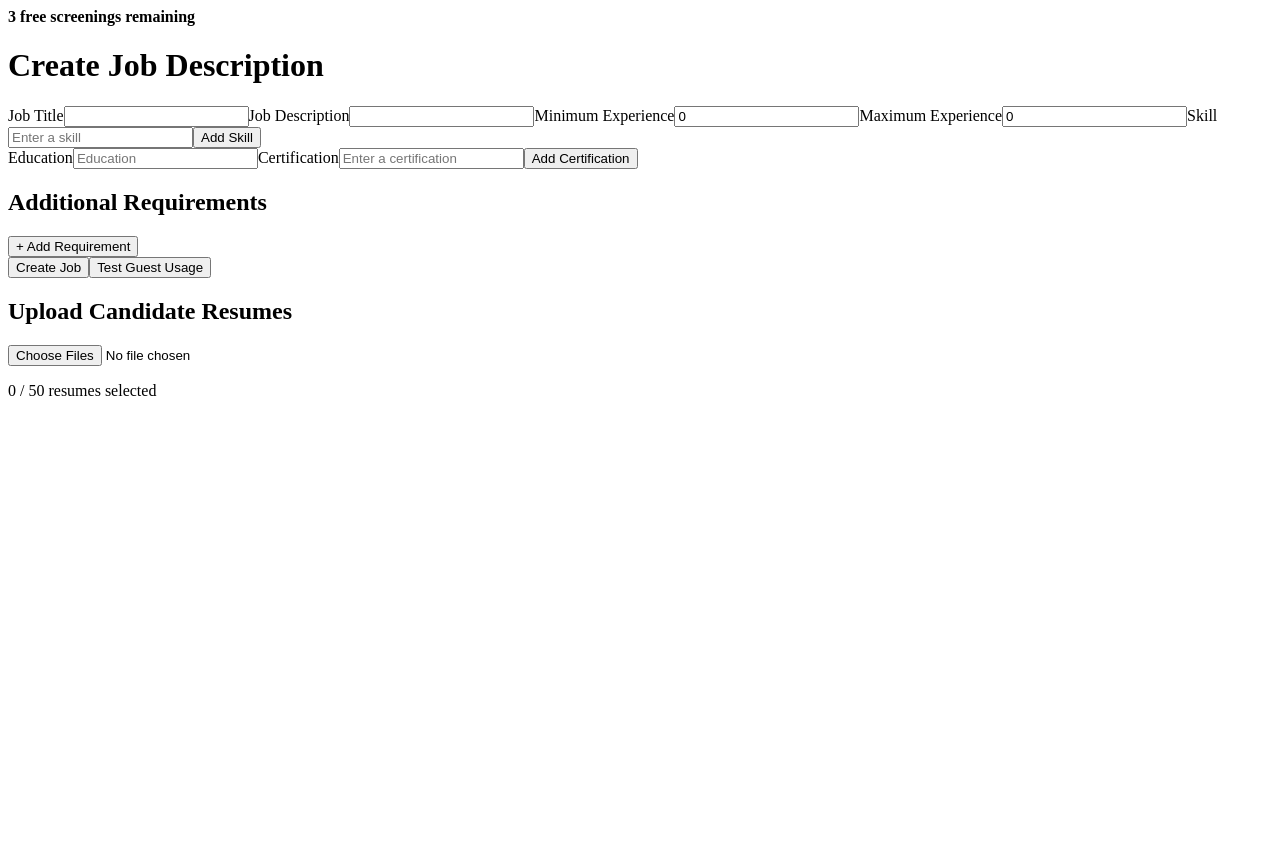
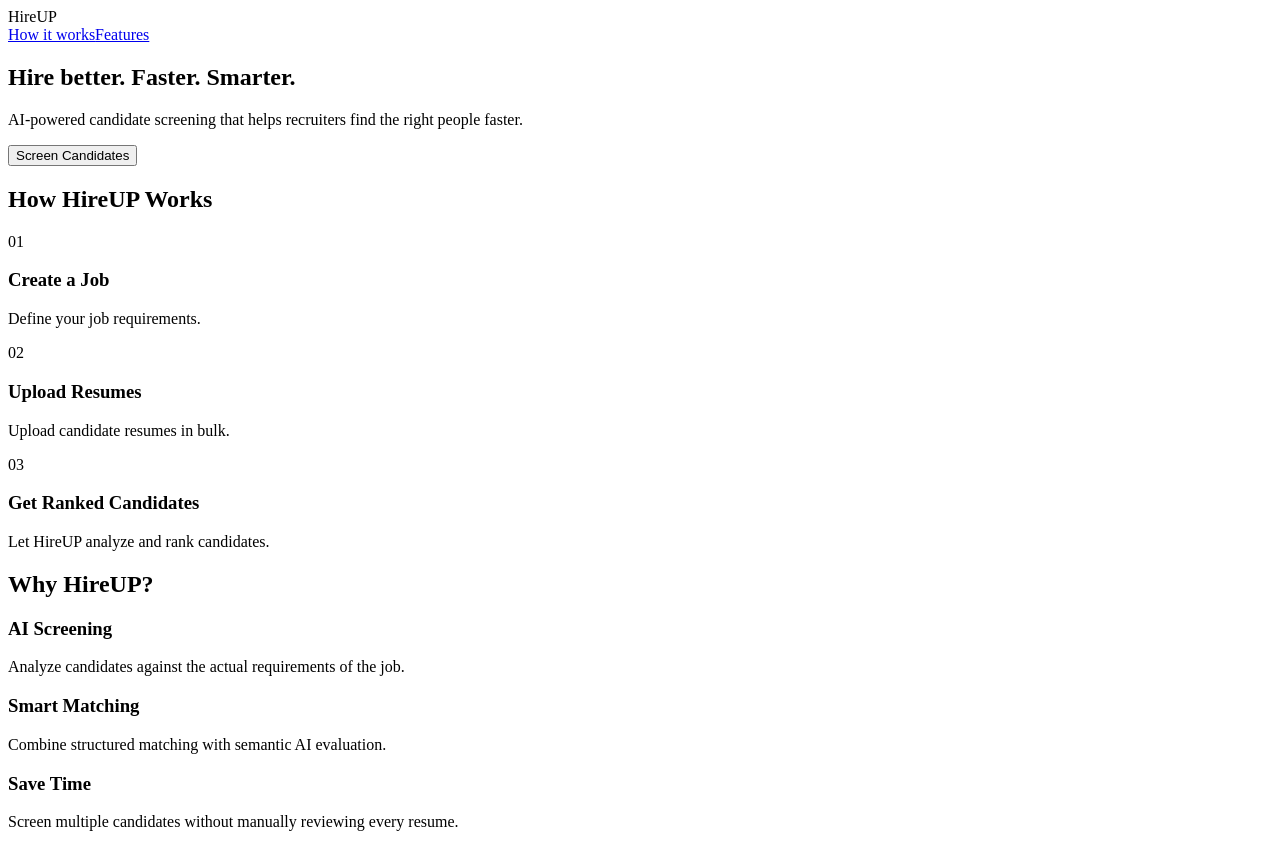
Before and after one commit to Saif-Ali-Warsi/hire-up-frontend, a React (Vite) app: page / in a window 1280 px wide. Before the commit the page ends 800 px from the top, so only its background shows below. Built offline with nearby package versions, Linux system fonts and the light colour scheme.

Commit message:
New components added

```diff
--- a/package.json
+++ b/package.json
@@ -11,7 +11,8 @@
   },
   "dependencies": {
     "react": "^19.2.8",
-    "react-dom": "^19.2.8"
+    "react-dom": "^19.2.8",
+    "react-router-dom": "^7.18.3"
   },
   "devDependencies": {
     "@eslint/js": "^10.0.1",
--- a/src/App.tsx
+++ b/src/App.tsx
@@ -1,14 +1,24 @@
-import JobDescriptionForm from "./components/JobDescriptionForm/JobDescriptionForm";
-import ResumeUpload from "./components/ResumeUpload/ResumeUpload";
+import { BrowserRouter, Routes, Route } from "react-router-dom";
 
+import LandingPage from "./pages/LandingPage";
+import JobDescriptionPage from "./pages/JobDescriptionPage";
+import ResumeUploadPage from "./pages/ResumeUploadPage";
+import ScreeningResultsPage from "./pages/ScreeningResultsPage";
 
-function App() {
+const App = () => {
   return (
-    <>
-      <JobDescriptionForm></JobDescriptionForm>
-      <ResumeUpload />
-    </>
+    <BrowserRouter>
+      <Routes>
+        <Route path="/" element={<LandingPage />} />
+
+        <Route path="/job" element={<JobDescriptionPage />} />
+
+        <Route path="/upload" element={<ResumeUploadPage />} />
+
+        <Route path="/results" element={<ScreeningResultsPage />} />
+      </Routes>
+    </BrowserRouter>
   );
-}
+};
 
 export default App;
--- /dev/null
+++ b/src/components/landing/Features.tsx
@@ -0,0 +1,35 @@
+const Features = () => {
+    return (
+        <section id="features">
+            <h2>Why HireUP?</h2>
+
+            <div>
+                <div>
+                    <h3>AI Screening</h3>
+                    <p>
+                        Analyze candidates against the actual
+                        requirements of the job.
+                    </p>
+                </div>
+
+                <div>
+                    <h3>Smart Matching</h3>
+                    <p>
+                        Combine structured matching with
+                        semantic AI evaluation.
+                    </p>
+                </div>
+
+                <div>
+                    <h3>Save Time</h3>
+                    <p>
+                        Screen multiple candidates without
+                        manually reviewing every resume.
+                    </p>
+                </div>
+            </div>
+        </section>
+    );
+};
+
+export default Features;
--- /dev/null
+++ b/src/components/landing/Hero.tsx
@@ -0,0 +1,18 @@
+const Hero = () => {
+    return (
+        <section>
+            <h1>Hire better. Faster. Smarter.</h1>
+
+            <p>
+                AI-powered candidate screening that helps
+                recruiters find the right people faster.
+            </p>
+
+            <button>
+                Screen Candidates
+            </button>
+        </section>
+    );
+};
+
+export default Hero;
--- /dev/null
+++ b/src/components/landing/HowItWorks.tsx
@@ -0,0 +1,29 @@
+const HowItWorks = () => {
+    return (
+        <section id="how-it-works">
+            <h2>How HireUP Works</h2>
+
+            <div>
+                <div>
+                    <span>01</span>
+                    <h3>Create a Job</h3>
+                    <p>Define your job requirements.</p>
+                </div>
+
+                <div>
+                    <span>02</span>
+                    <h3>Upload Resumes</h3>
+                    <p>Upload candidate resumes in bulk.</p>
+                </div>
+
+                <div>
+                    <span>03</span>
+                    <h3>Get Ranked Candidates</h3>
+                    <p>Let HireUP analyze and rank candidates.</p>
+                </div>
+            </div>
+        </section>
+    );
+};
+
+export default HowItWorks;
--- /dev/null
+++ b/src/components/landing/Navbar.tsx
@@ -0,0 +1,14 @@
+const Navbar = () => {
+    return (
+        <header>
+            <div>HireUP</div>
+
+            <nav>
+                <a href="#how-it-works">How it works</a>
+                <a href="#features">Features</a>
+            </nav>
+        </header>
+    );
+};
+
+export default Navbar;
--- /dev/null
+++ b/src/pages/JobDescriptionPage.tsx
@@ -0,0 +1,9 @@
+const JobDescriptionPage = () => {
+    return (
+        <div>
+            <h1>Create Job</h1>
+        </div>
+    );
+};
+
+export default JobDescriptionPage;
--- /dev/null
+++ b/src/pages/LandingPage.tsx
@@ -0,0 +1,20 @@
+import Navbar from '../components/landing/Navbar';
+import Hero from '../components/landing/Hero';
+import HowItWorks from '../components/landing/HowItWorks';
+import Features from '../components/landing/Features';
+
+
+const LandingPage = () => {
+    return (
+        <>
+            <Navbar />
+            <main>
+                <Hero />
+                <HowItWorks />
+                <Features />
+            </main>
+        </>
+    );
+};
+
+export default LandingPage;
--- /dev/null
+++ b/src/pages/ResumeUploadPage.tsx
@@ -0,0 +1,9 @@
+const ResumeUploadPage = () => {
+    return (
+        <div>
+            <h1>Upload Resumes</h1>
+        </div>
+    );
+};
+
+export default ResumeUploadPage;
--- /dev/null
+++ b/src/pages/ScreeningResultsPage.tsx
@@ -0,0 +1,9 @@
+const ScreeningResultsPage = () => {
+    return (
+        <div>
+            <h1>Screening Results</h1>
+        </div>
+    );
+};
+
+export default ScreeningResultsPage;
--- a/src/services/resumeService.ts
+++ b/src/services/resumeService.ts
@@ -1,4 +1,4 @@
-const API_URL = 'http://localhost:5000/api';
+const API_URL = import.meta.env.VITE_API_URL
 
 export const uploadResumes = async (
   files: File[],
```
Also changed, not shown: 2 other files (tests, documents, lock files or other folders).
